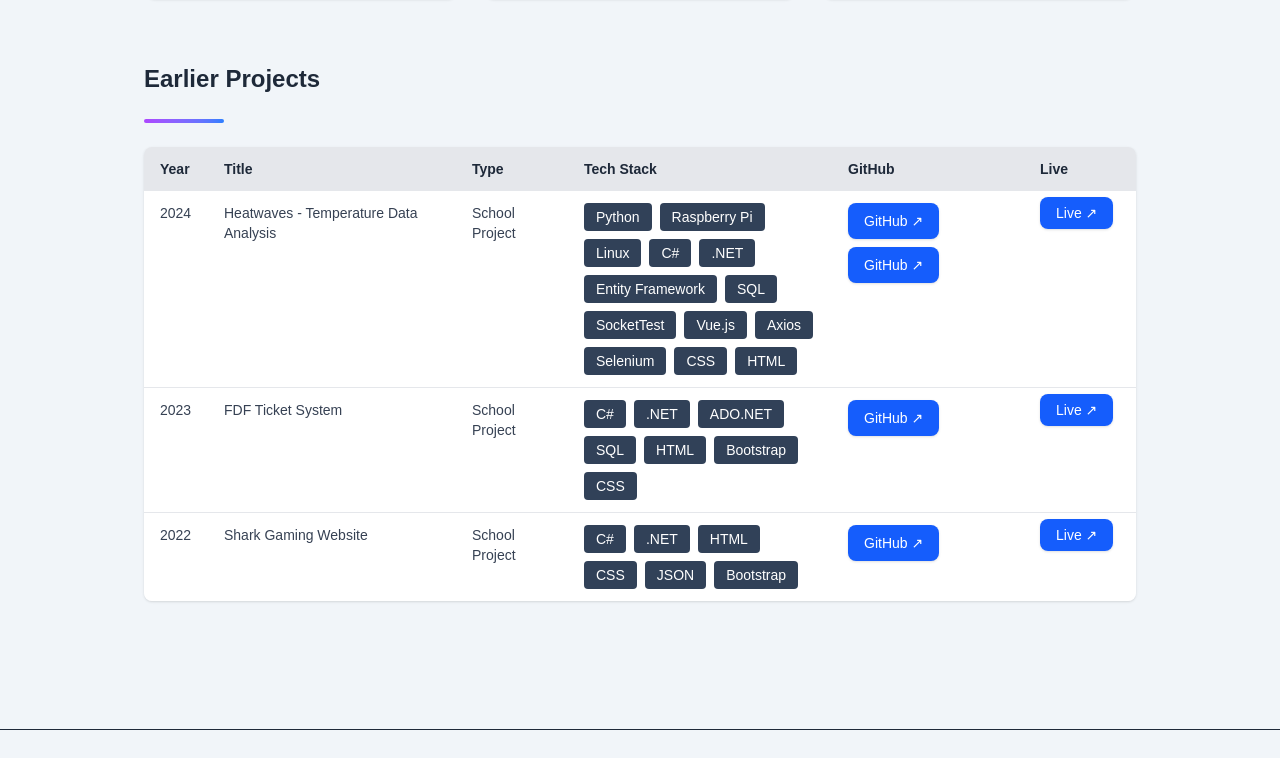
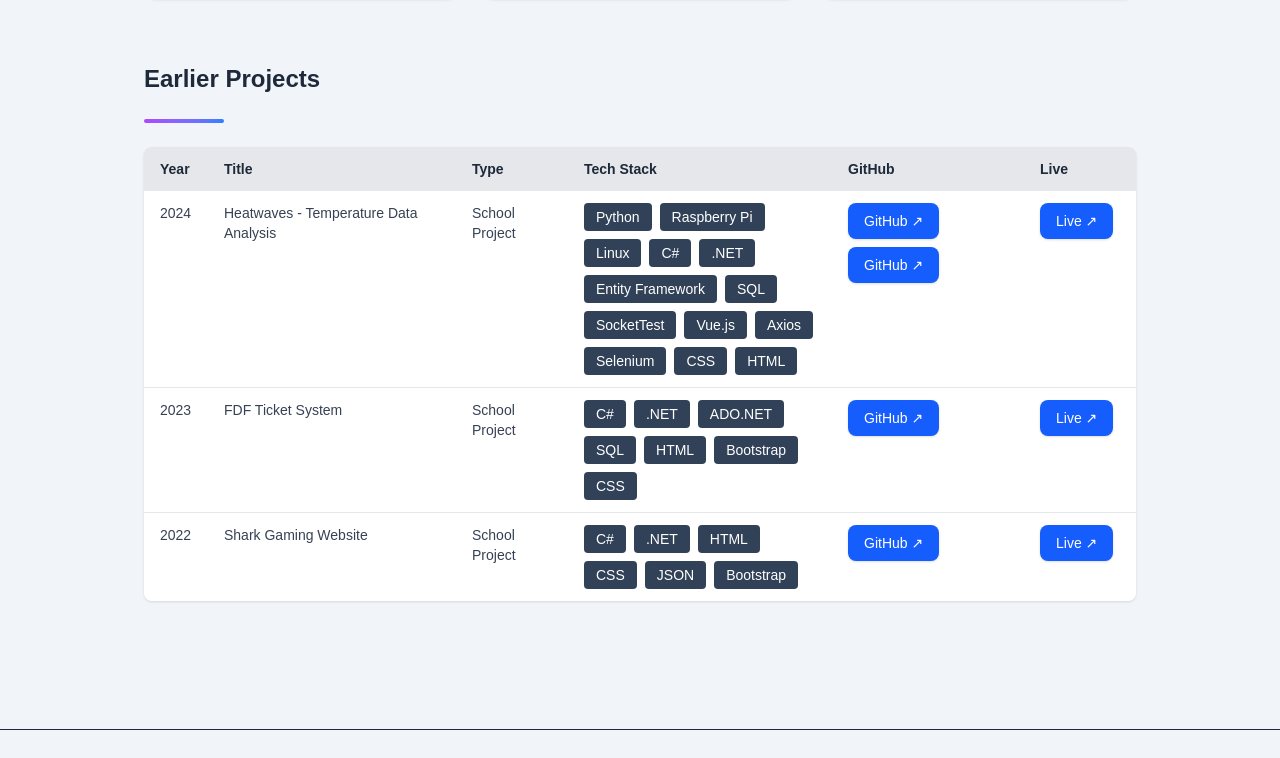
Before and after one commit to Nuggitt/portfolio-nextjs, a Next.js app: page /projects in a window 1280 px wide. Shown: the part 733-1491 px from the top of the page. Built offline with nearby package versions, Linux system fonts and the light colour scheme.

Commit message:
moved a button

```diff
--- a/src/app/globals.css
+++ b/src/app/globals.css
@@ -123,13 +123,13 @@ footer p {
   @apply bg-gray-200 dark:bg-gray-700;
 }
 .project-table th {
-  @apply px-4 py-3 text-sm font-semibold text-gray-800 dark:text-gray-200;
+  @apply px-4 py-3 text-sm font-semibold text-gray-800 dark:text-gray-200 align-top;
 }
 .project-table tbody tr {
   @apply bg-white dark:bg-gray-800 hover:bg-gray-100 dark:hover:bg-gray-700 transition;
 }
 .project-table td {
-  @apply px-4 py-3 text-sm text-gray-700 dark:text-gray-300;
+  @apply px-4 py-3 text-sm text-gray-700 dark:text-gray-300 align-top;
 }
 
 /* ===== Timeline (shared) ===== */
--- a/src/app/projects/page.js
+++ b/src/app/projects/page.js
@@ -234,10 +234,10 @@ export default function ProjectsPage() {
                       key={i}
                       className="table-row align-top border-b border-gray-200 dark:border-gray-700 last:border-b-0"
                     >
-                      <td>{proj.year}</td>
-                      <td className="font-medium">{proj.title}</td>
-                      <td>{proj.type}</td>
-                      <td>
+                      <td className="align-top">{proj.year}</td>
+                      <td className="font-medium align-top">{proj.title}</td>
+                      <td className="align-top">{proj.type}</td>
+                      <td className="align-top">
                         <div className="flex flex-wrap gap-2">
                           {proj.tech.map((t, j) => (
                             <span key={j} className="tag">
@@ -246,7 +246,7 @@ export default function ProjectsPage() {
                           ))}
                         </div>
                       </td>
-                      <td>
+                      <td className="align-top">
                         <div className="flex flex-wrap gap-2">
                           {Array.isArray(proj.github) ? (
                             proj.github.map((link) => {
@@ -281,7 +281,8 @@ export default function ProjectsPage() {
                           ) : null}
                         </div>
                       </td>
-                      <td>
+                      <td className="align-top">
+                        <div className="flex flex-wrap gap-2">
                           {proj.live && (
                             <a
                               href={proj.live}
@@ -292,6 +293,7 @@ export default function ProjectsPage() {
                               Live ↗
                             </a>
                           )}
+                        </div>
                       </td>
                     </tr>
                   ))}
```
Lines whose indentation alone changed are shown as unchanged.
